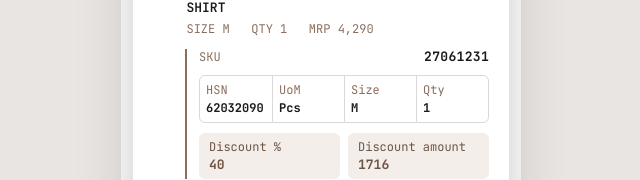
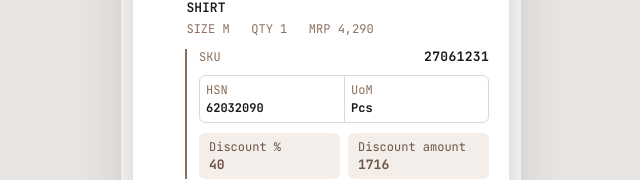
Before and after one commit to aadi310/Mango-SR, a Next.js app: page / in a window 1280 px wide. Both pictures are taken after a click on the button 640 px from the left and 510 px from the top of the page. Shown: the part 501-681 px from the top of the page, without its empty margins (319-959 px from the left). Built offline with nearby package versions, Linux system fonts and the light colour scheme.

Commit message:
Update page.tsx

```diff
--- a/app/page.tsx
+++ b/app/page.tsx
@@ -626,13 +626,11 @@ function PaperItem({ item, open, onToggle }: { item: MangoItem; open: boolean; o
             <dd className="text-[13px] font-bold tracking-wide text-[var(--mg-ink)]">{item.sku}</dd>
           </dl>
 
-          <dl className="grid grid-cols-4 divide-x divide-black/15 rounded-md border border-black/15">
+          <dl className="grid grid-cols-2 divide-x divide-black/15 rounded-md border border-black/15">
             {(
               [
                 ["HSN", item.hsn],
                 ["UoM", "Pcs"],
-                ["Size", item.size],
-                ["Qty", String(item.qty)],
               ] as [string, string][]
             ).map(([k, v]) => (
               <div key={k} className="min-w-0 px-1.5 py-1.5">
```
